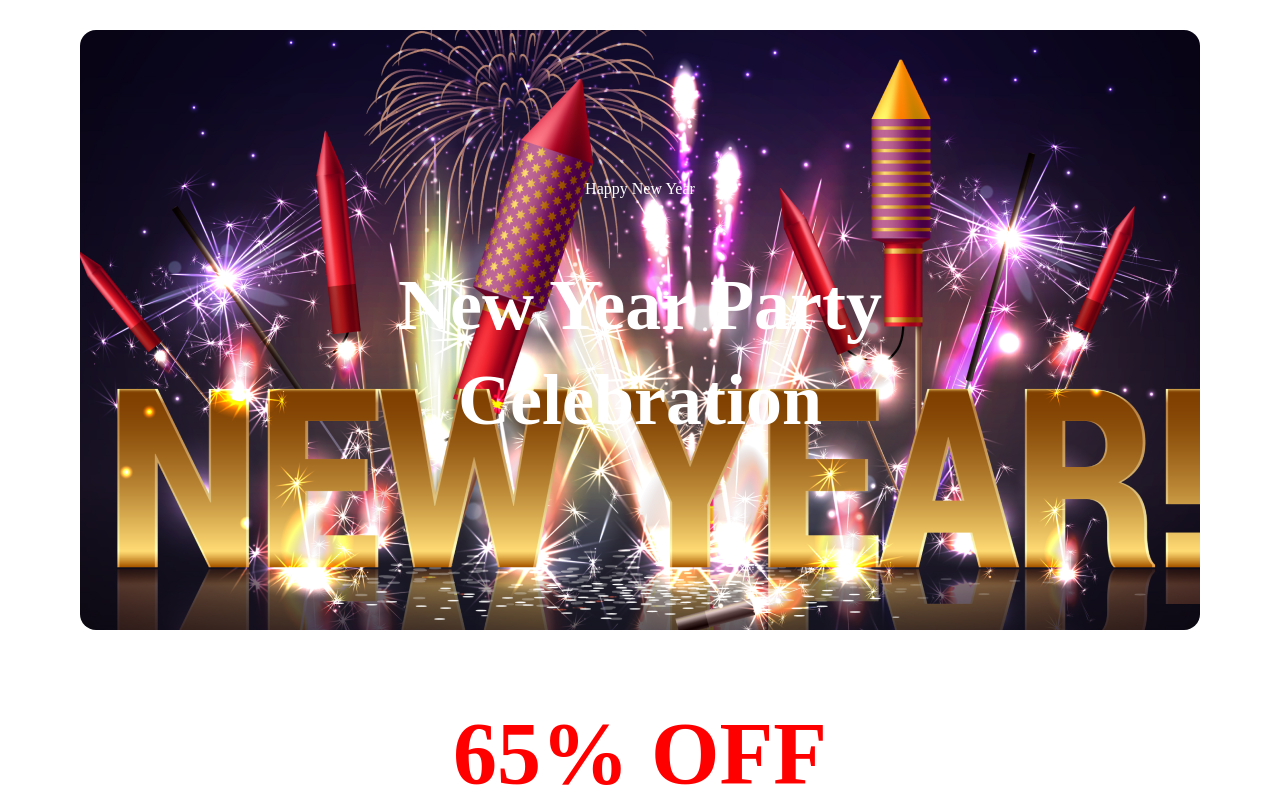
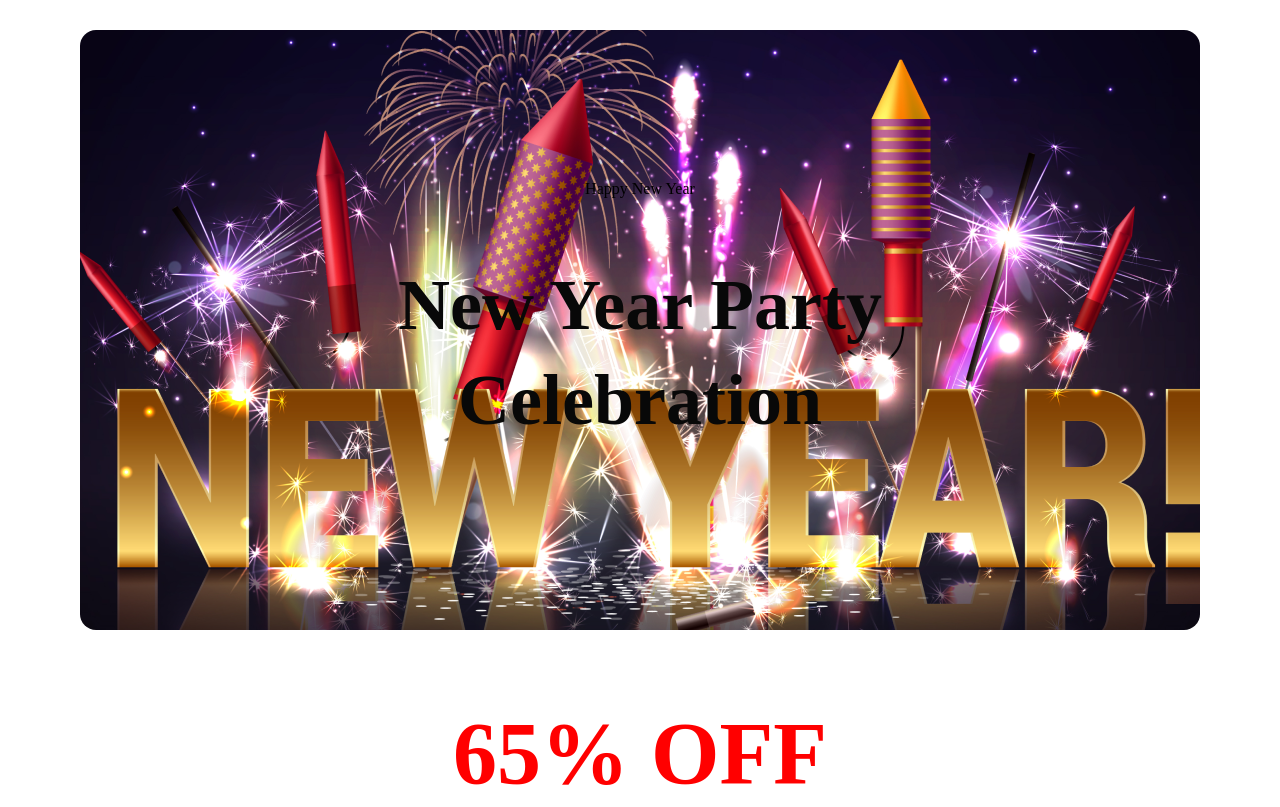
Before and after one commit to al-amin-s/Assingment1, a plain HTML site: page index.html in a window 1280 px wide. Shown: the top 807 px of the page. Drawn offline with Linux system fonts and the light colour scheme.

Commit message:
added style

```diff
--- a/index.css
+++ b/index.css
@@ -38,7 +38,7 @@
 }
 
 .header-h4 {
-    color: #ffffff;
+    color: #000000;
     font-weight: 400;
     font-size: 32;
     text-align: center;
@@ -47,7 +47,7 @@
 }
 
 .header-h1 {
-    color: #ffffff;
+    color: #080808;
     font-weight: 900;
     font-size: 72px;
     line-height: 95px;
```
